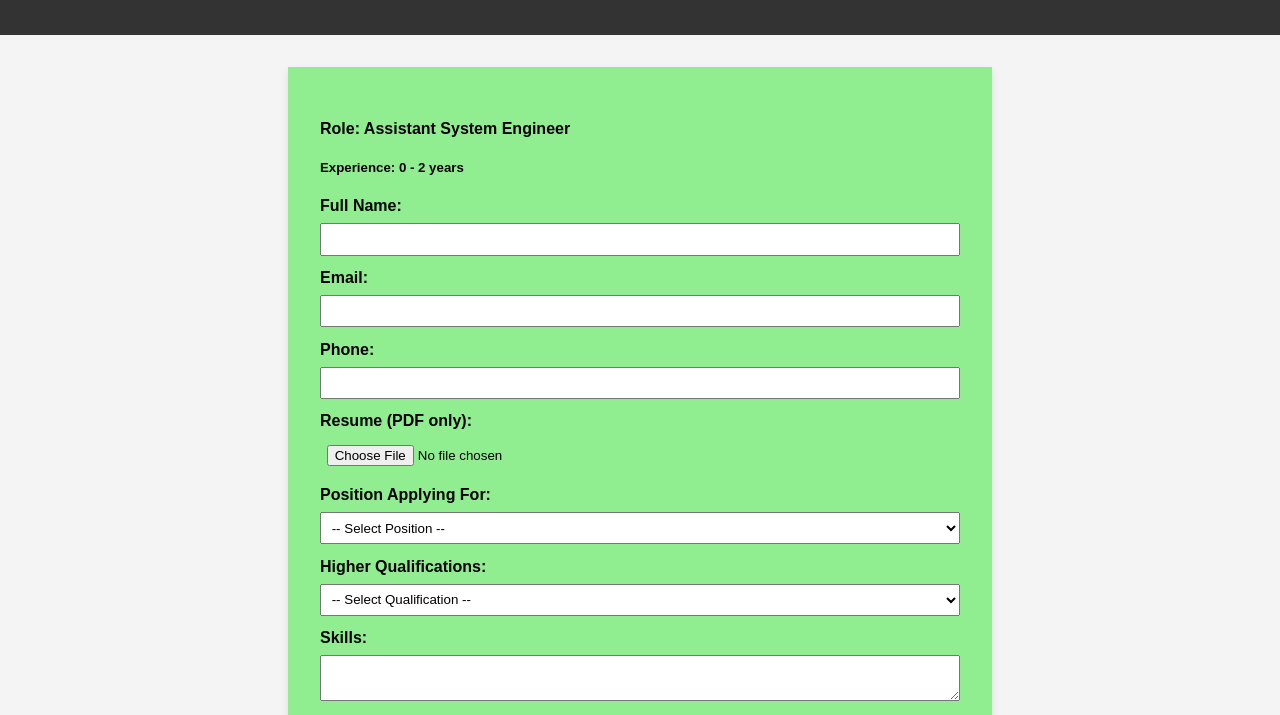
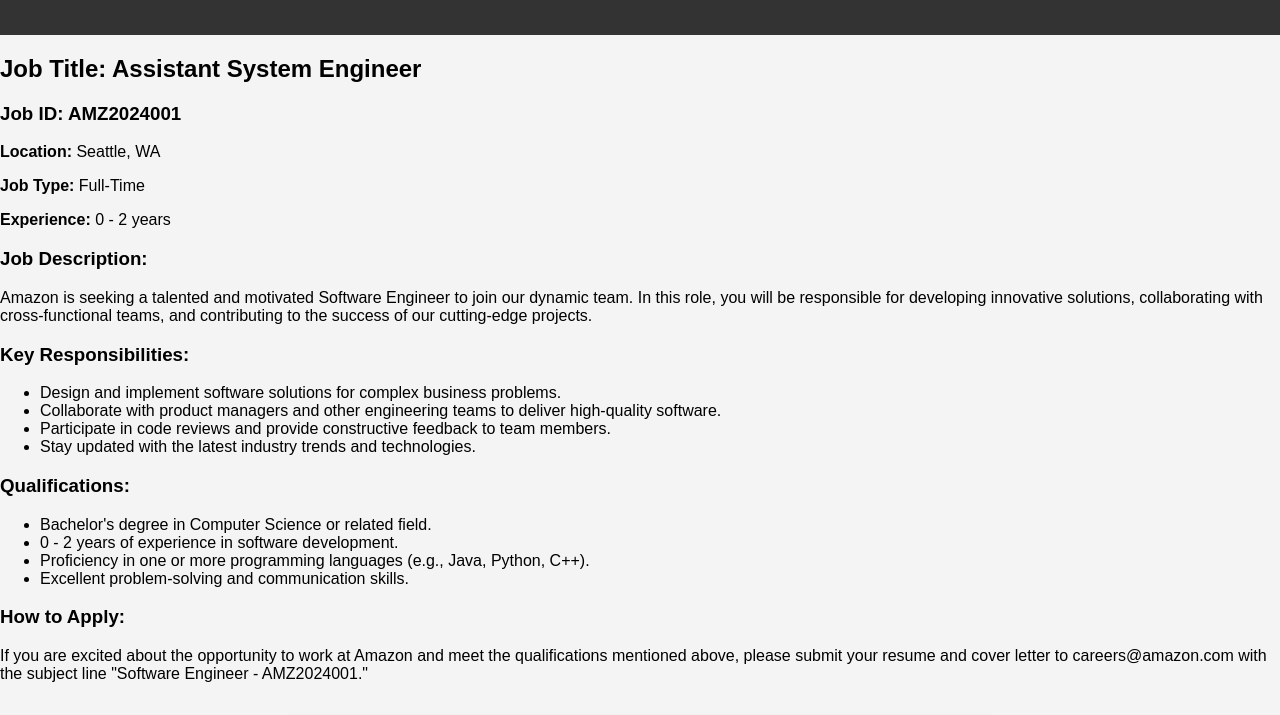
Before and after one commit to Nshravankumar4/Job, a plain HTML site: page index.html in a window 1280 px wide. Shown: the part 77-792 px from the top of the page. Drawn offline with Linux system fonts and the light colour scheme.

Commit message:
index.html

```diff
--- a/index.html
+++ b/index.html
@@ -12,7 +12,44 @@
         <h1>Job Application Form</h1>
     </header>
 
-    <form id="jobApplicationForm" onsubmit="submitForm(event)">
+
+
+    <section id="jobDescription">
+        <h2>Job Title: Assistant System Engineer</h2>
+        <h3>Job ID: AMZ2024001</h3>
+        <p><strong>Location:</strong> Seattle, WA</p>
+        <p><strong>Job Type:</strong> Full-Time</p>
+        <p><strong>Experience:</strong> 0 - 2 years</p>
+
+        <h3>Job Description:</h3>
+        <p>
+            Amazon is seeking a talented and motivated Software Engineer to join our dynamic team.
+            In this role, you will be responsible for developing innovative solutions, collaborating with cross-functional teams,
+            and contributing to the success of our cutting-edge projects.
+        </p>
+
+        <h3>Key Responsibilities:</h3>
+        <ul>
+            <li>Design and implement software solutions for complex business problems.</li>
+            <li>Collaborate with product managers and other engineering teams to deliver high-quality software.</li>
+            <li>Participate in code reviews and provide constructive feedback to team members.</li>
+            <li>Stay updated with the latest industry trends and technologies.</li>
+        </ul>
+
+        <h3>Qualifications:</h3>
+        <ul>
+            <li>Bachelor's degree in Computer Science or related field.</li>
+            <li>0 - 2 years of experience in software development.</li>
+            <li>Proficiency in one or more programming languages (e.g., Java, Python, C++).</li>
+            <li>Excellent problem-solving and communication skills.</li>
+        </ul>
+
+        <h3>How to Apply:</h3>
+        <p>
+            If you are excited about the opportunity to work at Amazon and meet the qualifications mentioned above,
+            please submit your resume and cover letter to careers@amazon.com with the subject line "Software Engineer - AMZ2024001."
+        </p>
+         <form id="jobApplicationForm" onsubmit="submitForm(event)">
         <h4>Role: Assistant System Engineer </h4>
         <h5>Experience: 0 - 2 years </h5>
 
@@ -51,6 +88,8 @@
 
         <button type="submit">Submit Application</button>
     </form>
+    </section>
+
 
     <script src="script.js"></script>
 
```
